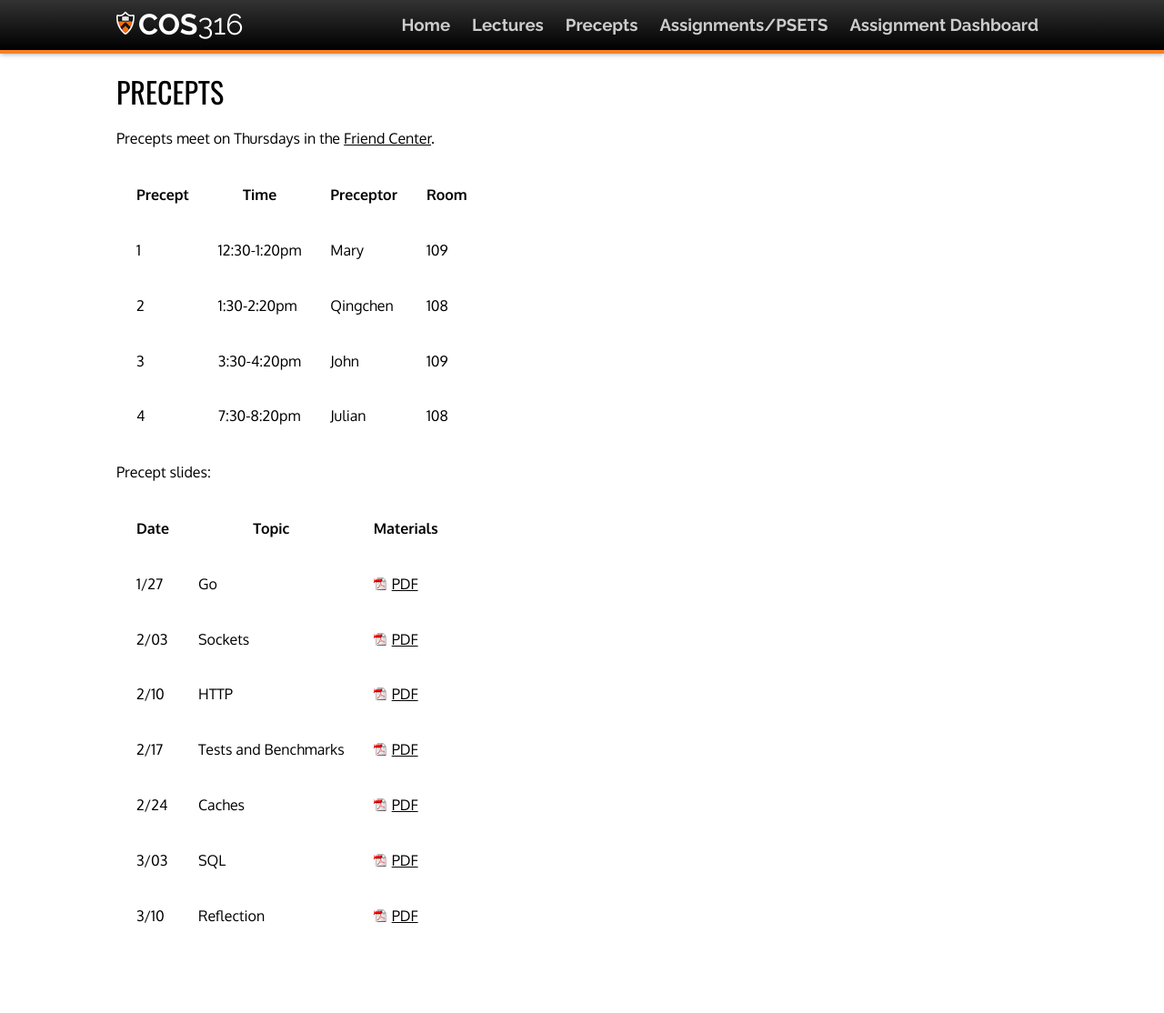
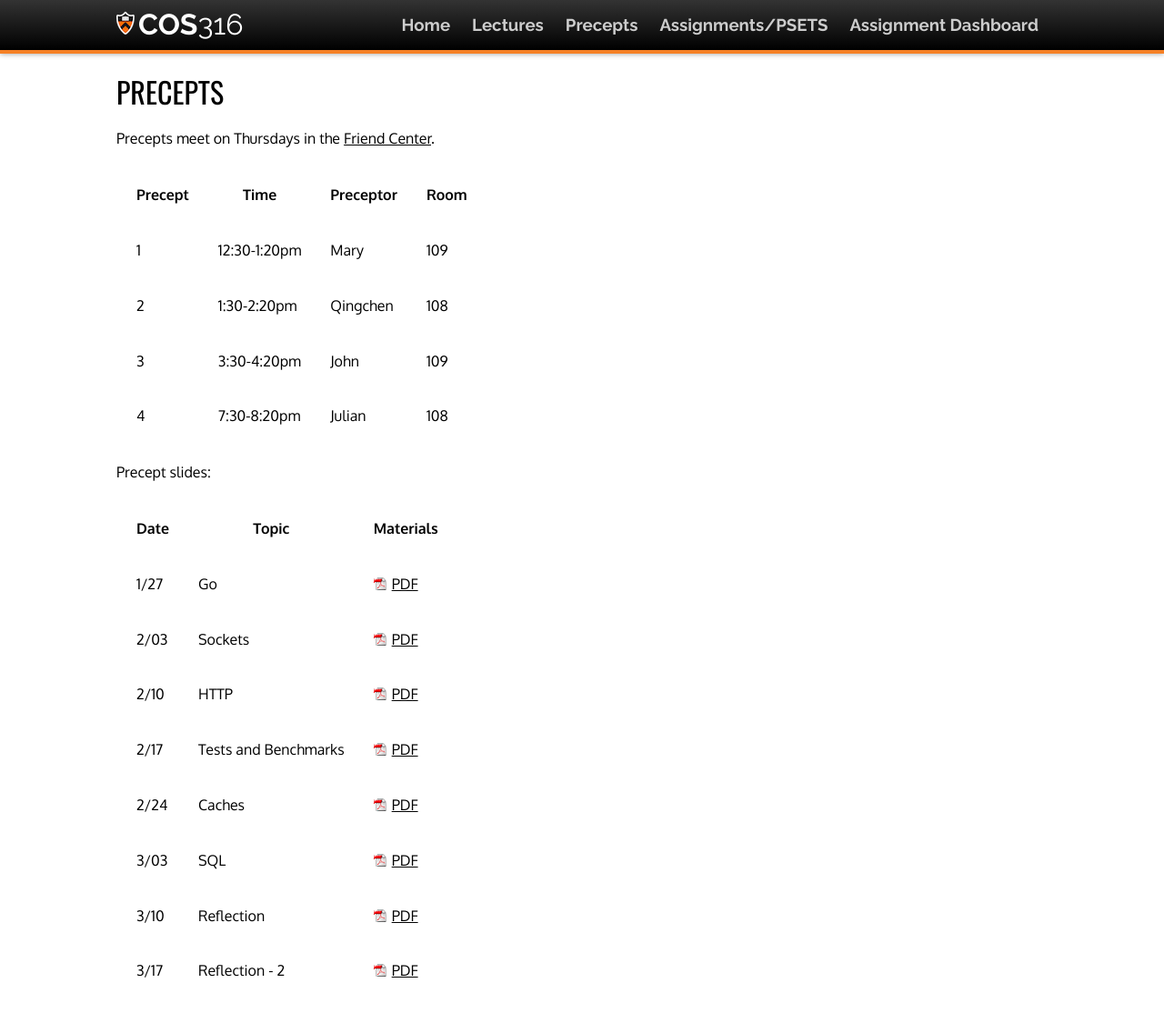
Before and after one commit to cos316/cos316-web, a Jekyll site: the page built from precepts.md, in a window 1280 px wide and 1163 px high. Shown: the top 1114 px of the window at 91% size. Built offline with Jekyll 4.4.1, drawn with Linux system fonts in a browser that asks for light colours; nearby versions of some CDN libraries.

Commit message:
upload precept 7.2 slides

```diff
--- a/precepts.md
+++ b/precepts.md
@@ -23,9 +23,9 @@ Precept slides:
 | 2/24  | Caches   | [PDF](/precepts/Cache-Eviction.pdf) |
 | 3/03  | SQL      | [PDF](/precepts/SQL.pdf) |
 | 3/10  | Reflection | [PDF](/precepts/Reflection1.pdf) |
+| 3/17  | Reflection - 2 | [PDF](/precepts/Reflection2.pdf) |
 
 <!--
-| 3/17  | Reflection - 2 | [PDF](/precepts/Reflection2.pdf) |
 | 3/24  | Concurrency | [PDF](/precepts/Concurrency1.pdf) |
 | 3/31  | Concurrency - 2 | [PDF](/precepts/Concurrency2.pdf) |
 -->
```
Also changed, not shown: 1 other file.
